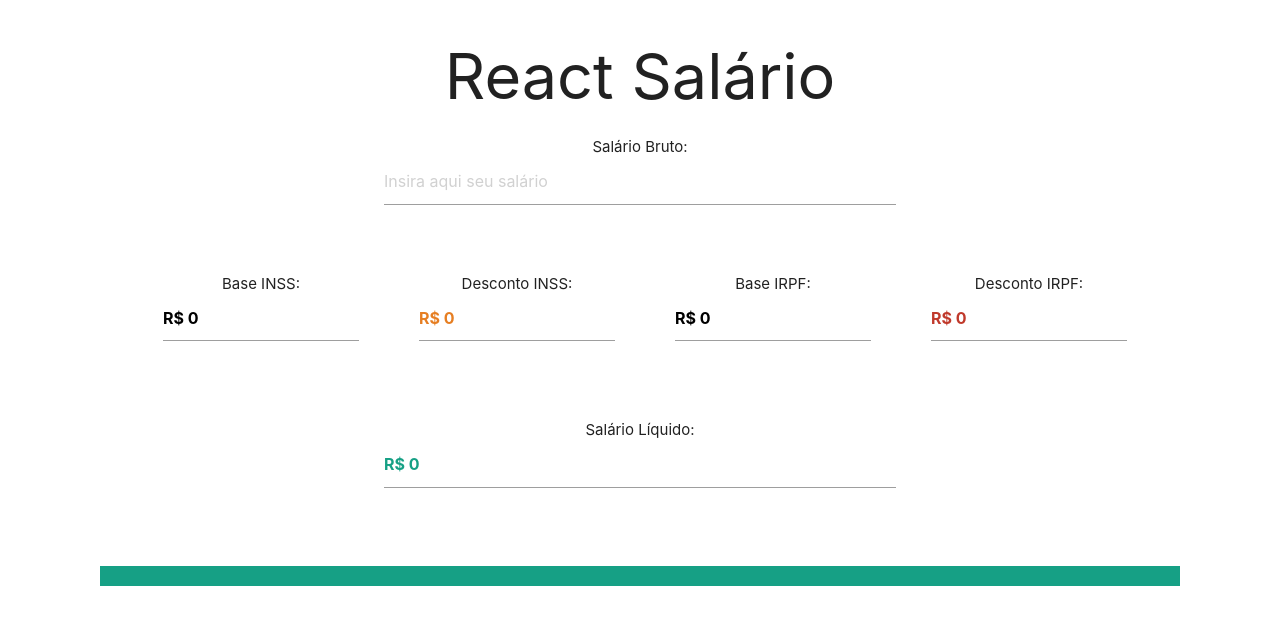
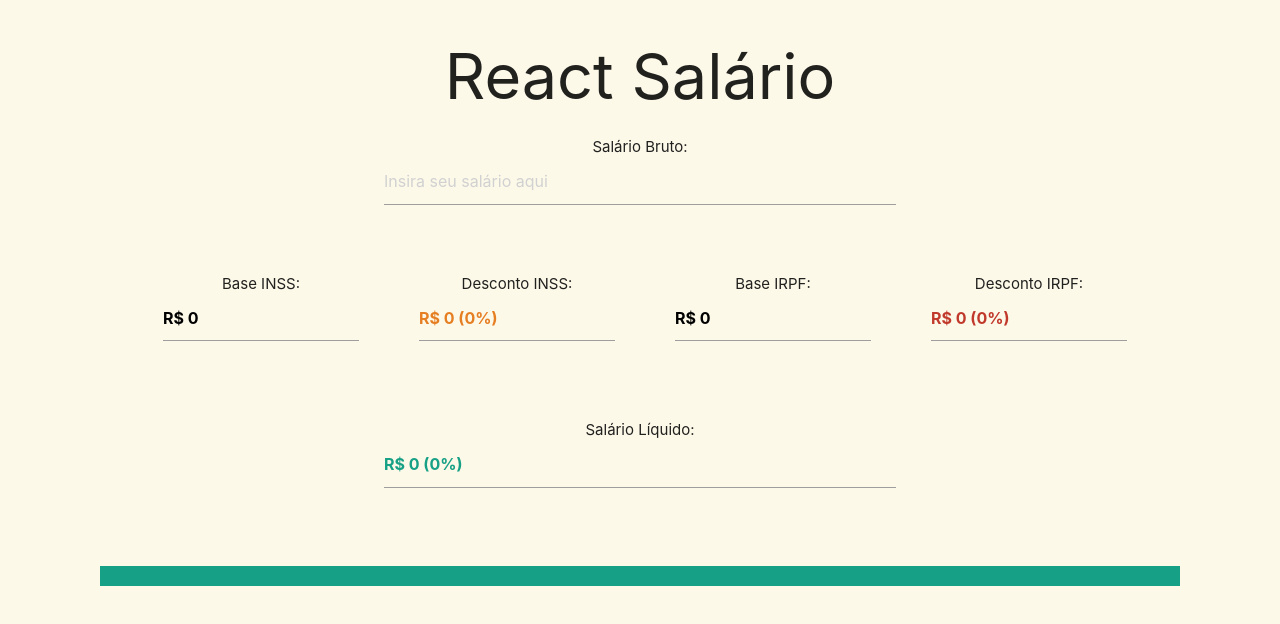
Before and after one commit to williancozzi/react-salario, a React (Create React App) app: page / in a window 1280 px wide. Shown: the top 624 px of the page. Built offline with nearby package versions, Linux system fonts and the light colour scheme.

Commit message:
feat(): percentages added

```diff
--- a/src/App.js
+++ b/src/App.js
@@ -18,6 +18,9 @@ export default class App extends Component {
       bar1: 0,
       bar2: 0,
       bar3: 100,
+      percentINSS: 0,
+      percentIRPF: 0,
+      percentNet: 0,
     };
   }
 
@@ -34,6 +37,17 @@ export default class App extends Component {
       bar1: finalValue.discountINSS,
       bar2: finalValue.discountIRPF,
       bar3: finalValue.netSalary,
+      percentINSS: (
+        (finalValue.discountINSS / finalValue.baseINSS) *
+        100
+      ).toFixed(2),
+      percentIRPF: (
+        (finalValue.discountIRPF / finalValue.baseINSS) *
+        100
+      ).toFixed(2),
+      percentNet: ((finalValue.netSalary / finalValue.baseINSS) * 100).toFixed(
+        2
+      ),
     });
   };
 
@@ -47,6 +61,9 @@ export default class App extends Component {
       bar1,
       bar2,
       bar3,
+      percentINSS,
+      percentIRPF,
+      percentNet,
     } = this.state;
 
     return (
@@ -65,19 +82,19 @@ export default class App extends Component {
             <InputReadOnly value={`R$ ${baseINSS}`} title={"Base INSS:"} />
             <InputReadOnly
               color={"#e67e22"}
-              value={`R$ ${discountINSS}`}
+              value={`R$ ${discountINSS} (${percentINSS}%)`}
               title={"Desconto INSS:"}
             />
             <InputReadOnly value={`R$ ${baseIRPF}`} title={"Base IRPF:"} />
             <InputReadOnly
               color={"#c0392b"}
-              value={`R$ ${discountIRPF}`}
+              value={`R$ ${discountIRPF} (${percentIRPF}%)`}
               title={"Desconto IRPF:"}
             />
           </div>
           <InputReadOnly
             color={"#16a085"}
-            value={`R$ ${netSalary}`}
+            value={`R$ ${netSalary} (${percentNet}%)`}
             title={"Salário Líquido:"}
           />
         </div>
--- a/src/components/input-full-salary/InputFullSalary.js
+++ b/src/components/input-full-salary/InputFullSalary.js
@@ -14,10 +14,10 @@ export default class InputFullSalary extends Component {
       <div className={css.flexRow}>
         <span>{title}</span>
         <input
-          placeholder="Insira aqui seu salário"
+          placeholder="Insira seu salário aqui"
           type="number"
           value={value}
-          min={0}
+          min={1045}
           max={999999}
           step={10}
           onChange={this.handleInput}
--- a/src/index.css
+++ b/src/index.css
@@ -5,6 +5,7 @@ body {
     sans-serif;
   -webkit-font-smoothing: antialiased;
   -moz-osx-font-smoothing: grayscale;
+  background-color: rgb(252, 249, 233);
 }
 
 code {
```
